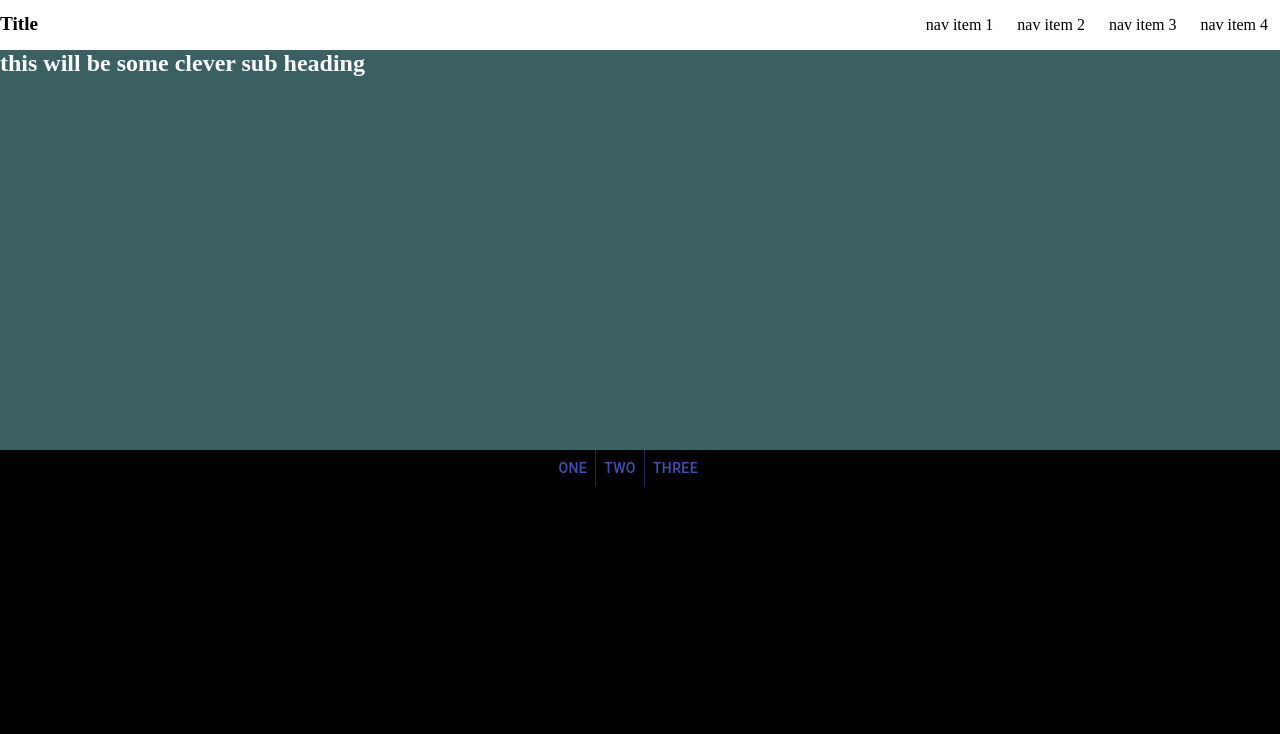
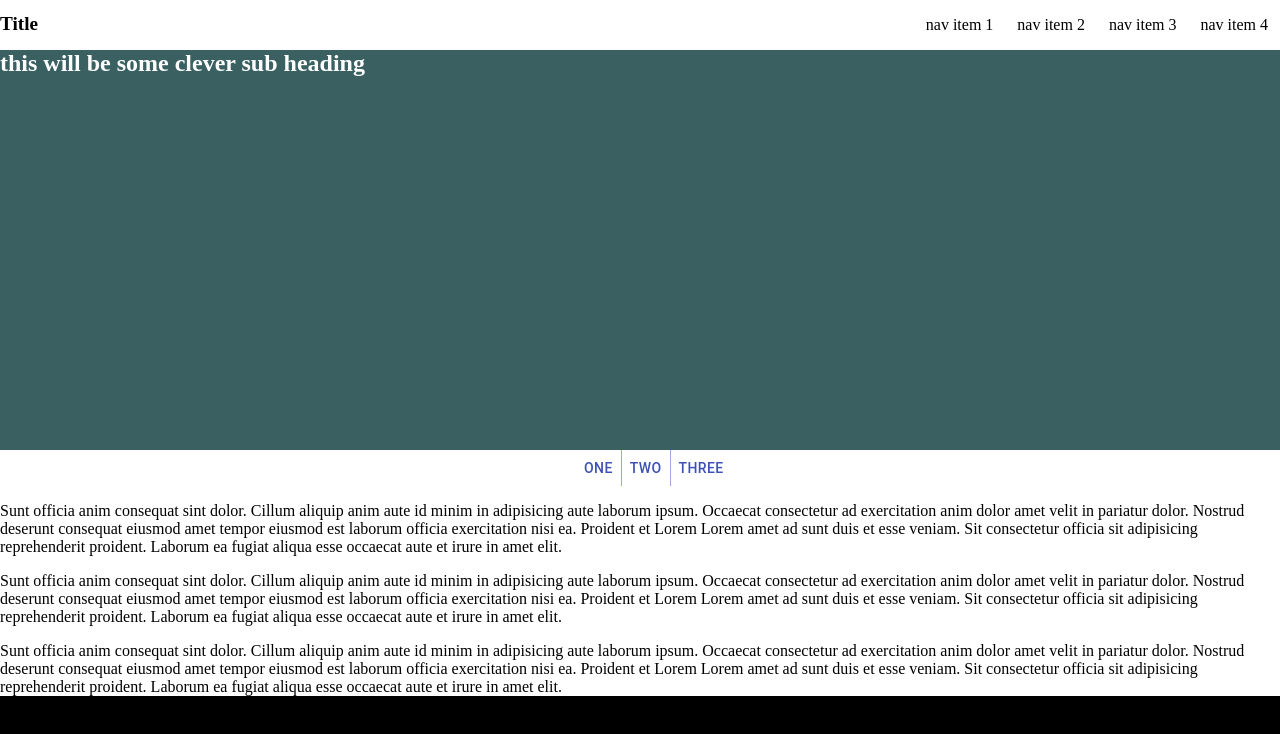
Before and after one commit to CodyDiab/web-dev-proto, a React (Create React App) app: page / in a window 1280 px wide. Shown: the top 734 px of the page. Built offline with nearby package versions, Linux system fonts and the light colour scheme.

Commit message:
add place holder

```diff
--- a/src/Components/About.js
+++ b/src/Components/About.js
@@ -6,15 +6,21 @@ import Button from '@material-ui/core/Button';
 function About(){
 
     return(
-        <div>
+        <div className="about-container">
         <ButtonGroup className="about-btns" variant="text" color="primary" aria-label="text primary button group">
             <Button>One</Button>
             <Button>Two</Button>
             <Button>Three</Button>
        </ButtonGroup>
-            <section className="section1"></section>
-            <section className="section2"></section>
-            <section className="section3"></section>
+            <section className="section1">
+                <p>Sunt officia anim consequat sint dolor. Cillum aliquip anim aute id minim in adipisicing aute laborum ipsum. Occaecat consectetur ad exercitation anim dolor amet velit in pariatur dolor. Nostrud deserunt consequat eiusmod amet tempor eiusmod est laborum officia exercitation nisi ea. Proident et Lorem Lorem amet ad sunt duis et esse veniam. Sit consectetur officia sit adipisicing reprehenderit proident. Laborum ea fugiat aliqua esse occaecat aute et irure in amet elit.</p>
+            </section>
+            <section className="section2">
+            <p>Sunt officia anim consequat sint dolor. Cillum aliquip anim aute id minim in adipisicing aute laborum ipsum. Occaecat consectetur ad exercitation anim dolor amet velit in pariatur dolor. Nostrud deserunt consequat eiusmod amet tempor eiusmod est laborum officia exercitation nisi ea. Proident et Lorem Lorem amet ad sunt duis et esse veniam. Sit consectetur officia sit adipisicing reprehenderit proident. Laborum ea fugiat aliqua esse occaecat aute et irure in amet elit.</p>
+            </section>
+            <section className="section3">
+            <p>Sunt officia anim consequat sint dolor. Cillum aliquip anim aute id minim in adipisicing aute laborum ipsum. Occaecat consectetur ad exercitation anim dolor amet velit in pariatur dolor. Nostrud deserunt consequat eiusmod amet tempor eiusmod est laborum officia exercitation nisi ea. Proident et Lorem Lorem amet ad sunt duis et esse veniam. Sit consectetur officia sit adipisicing reprehenderit proident. Laborum ea fugiat aliqua esse occaecat aute et irure in amet elit.</p>
+            </section>
         </div>
     )
 }
--- a/src/Components/Header.js
+++ b/src/Components/Header.js
@@ -6,7 +6,7 @@ function Header() {
     return(
         <div className="nav">
             <h1 className="heading">Title</h1>
-            <wrapper className="nav-wrap">
+            <section className="nav-wrap">
                 <ul className="nav-list">
                     <li className="nav-item">
                         nav item 1
@@ -22,7 +22,7 @@ function Header() {
                     </li>
 
                 </ul>
-            </wrapper>
+            </section>
         </div>
     )
 }
--- a/src/styles/index.css
+++ b/src/styles/index.css
@@ -56,7 +56,18 @@ body {
   margin-top: -20px;
 }
 
+.about-container {
+  background-color: white;
+}
+
 .about-btns {
-  padding-left: 43%;
+  margin-left: 45%;
+  margin-right: auto;
+  width: 40%;
+}
+
+.section1, .section2, .section3 {
+  color: black;
+  display: block;
 }
 /*# sourceMappingURL=index.css.map */
--- a/src/styles/index.scss
+++ b/src/styles/index.scss
@@ -44,6 +44,15 @@ body{
     background-color: rgba(95, 158, 160, 0.611);
     margin-top: -20px;
 }
+.about-container{
+    background-color: white;
+}
 .about-btns{
-    padding-left: 43%;
+    margin-left:45%;
+    margin-right: auto;
+    width: 40%;
 }
+.section1,.section2,.section3{
+    color:black;
+    display:block;
+}
```
Also changed, not shown: 1 other file (tests, documents, lock files or other folders).
